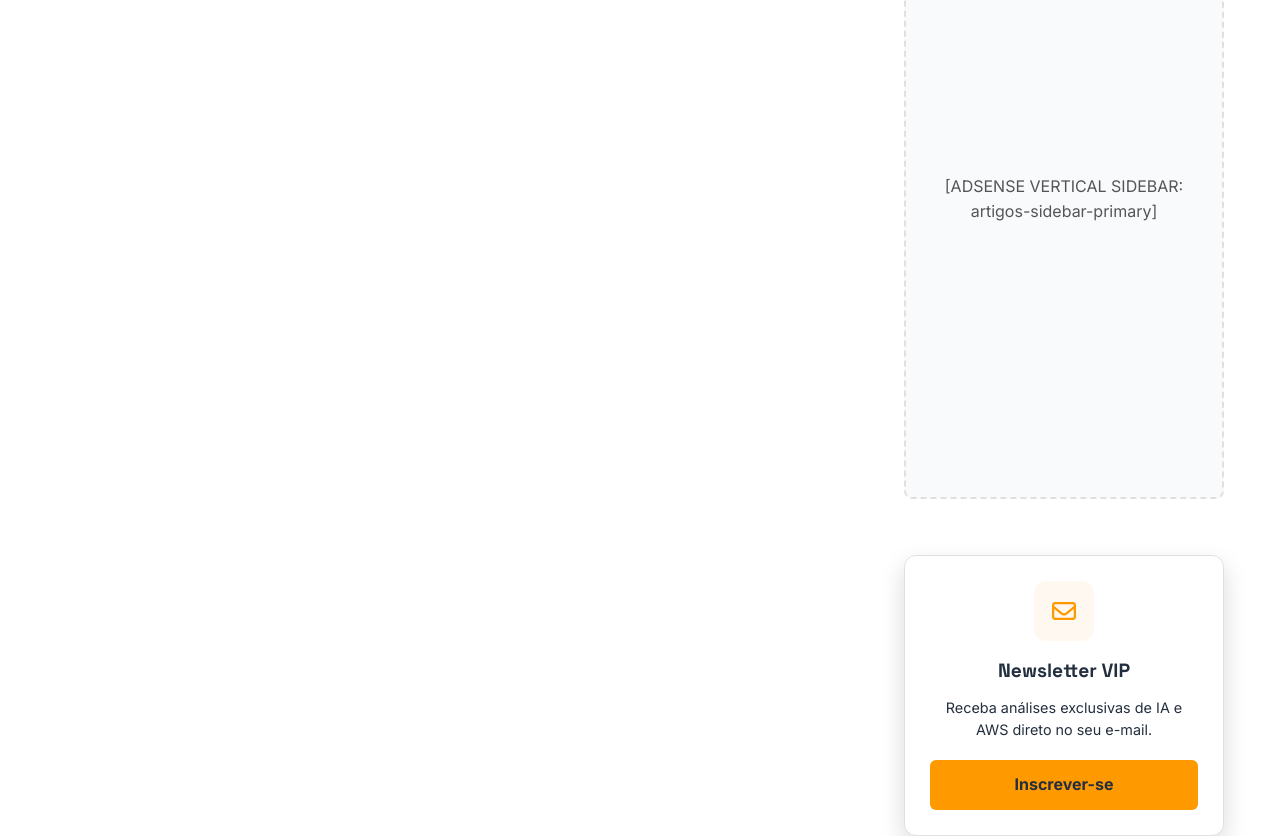
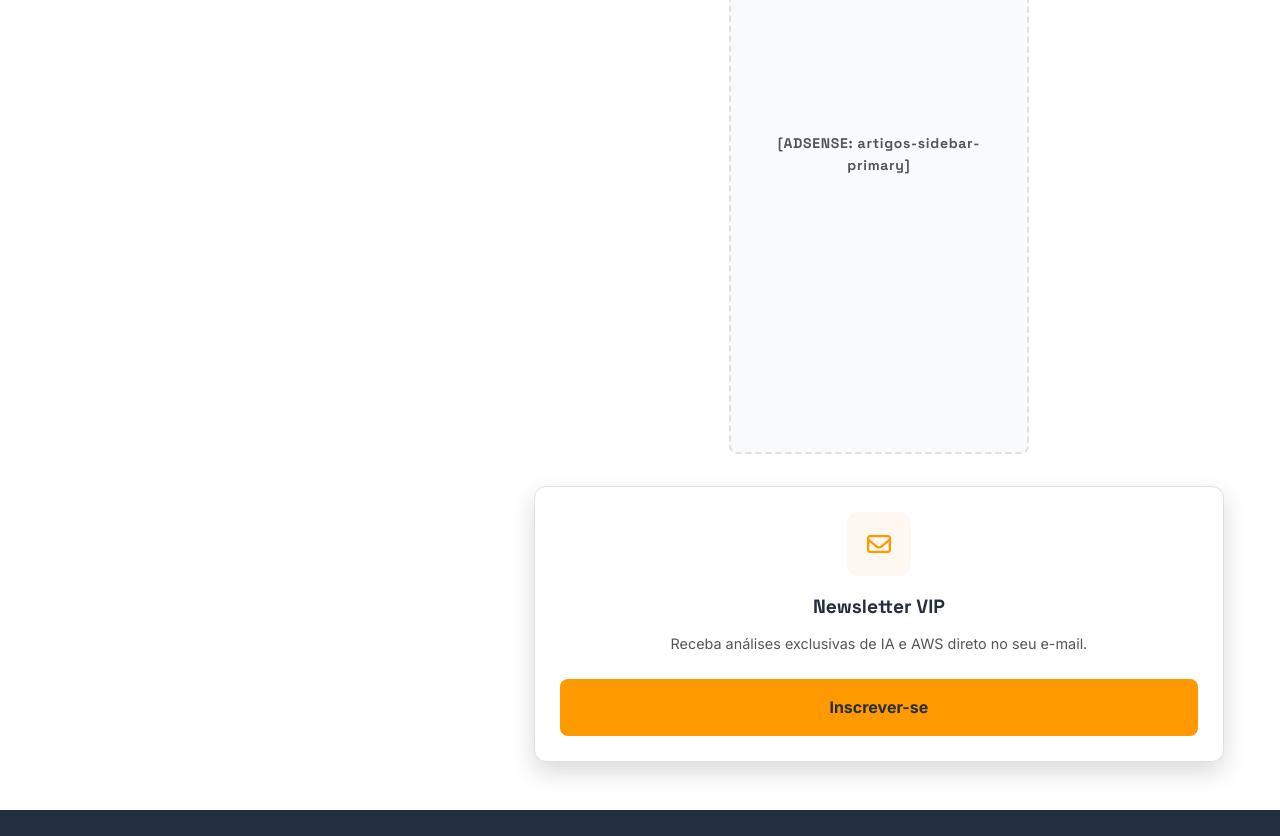
Before and after one commit to marcelo-jgoncalves/marcelo-goncalves-blog, a Next.js app in the folder frontend/: page /artigos in a window 1280 px wide. Shown: the part 920-1756 px from the top of the page. Built offline with nearby package versions, Linux system fonts and the light colour scheme; no server answers.

Commit message:
refactor: padronizando código da barra lateral

```diff
--- a/frontend/app/globals.css
+++ b/frontend/app/globals.css
@@ -1346,28 +1346,6 @@ header {
   }
 }
 
- /* .sticky-wrapper {
-    position: sticky;
-    top: 100px;
-  }
-*/
-
-/* Placeholder Global do AdSense Vertical */
-.adsense-vertical {
-  min-height: 600px;
-  width: 100%;
-  background-color: var(--gray-light, #f8fafc);
-  border: 2px dashed var(--gray-border, #cbd5e0) !important;
-  border-radius: 8px;
-  display: flex;
-  align-items: center;
-  justify-content: center;
-  text-align: center;
-  color: var(--gray-text, #64748b);
-  margin-bottom: var(--post-block-spacing, 30px);
-  padding: 20px;
-}
-
 html {
   scroll-behavior: smooth;
 }
--- /dev/null
+++ b/frontend/components/ui/AdsenseSidebar.css
@@ -0,0 +1,46 @@
+/* frontend/components/ui/AdsenseSidebar.tsx
+
+
+/* ==========================================================================
+   ADSENSE SIDEBAR (Zero CLS & 8px Grid)
+   ========================================================================== */
+
+/* 1. O Contêiner de Contenção (Container de Alta Performance) */
+.sidebar-ad-container {
+  /* 🚀 CLS ZERO: Reserva estrita da altura do formato IAB (300x600) */
+  min-height: 600px; /* 75 x 8px */
+  width: 100%;
+  max-width: 300px;
+  margin: 0 auto; /* Centraliza na sidebar */
+  display: flex;
+  justify-content: center;
+  align-items: center;
+  overflow: hidden; /* Evita que erros de iframe do Adsense vazem para o layout */
+  background-color: transparent;
+
+  /* NOTA: margin-bottom foi removido. O respiro de 32px é ditado pelo pai (BlogSidebar). */
+}
+
+/* 2. O Placeholder Visual (Apenas Dev/Homologação) */
+.sidebar-ad-container.ad-placeholder {
+  background-color: var(--gray-light, #f8fafc);
+  border: 2px dashed var(--gray-border, #cbd5e0);
+  /* 🚀 RITMO MATEMÁTICO: Corrigido de 20px para 24px (3 x 8px) */
+  padding: calc(var(--space-unit) * 3);
+  /* 🚀 RITMO: 8px (1 x 8px) */
+  border-radius: var(--space-unit);
+  color: var(--gray-text, #64748b);
+  text-align: center;
+  font-family: var(--font-space-grotesk);
+  font-size: 0.875rem; /* 14px */
+  font-weight: 700;
+  letter-spacing: 0.05em;
+}
+
+/* 3. Blindagem da Tag do Google */
+.sidebar-ad-container .adsbygoogle {
+  display: block !important;
+  margin: 0 auto;
+  width: 100%;
+  height: 100%;
+}
--- a/frontend/components/ui/AdsenseSidebar.tsx
+++ b/frontend/components/ui/AdsenseSidebar.tsx
@@ -1,46 +1,28 @@
 // frontend/components/ui/AdsenseSidebar.tsx
-
-import React from 'react';
+// 🚀 ARQUITETURA: Isolamento Estrito
+import './AdsenseSidebar.css';
 
 interface AdsenseSidebarProps {
-  blockId: string;
-  // A classe CSS 'adsense-vertical' é usada para o estilo do placeholder e para o Adsense real.
+  blockId?: string;
 }
 
-// Simula a lógica para determinar se deve carregar o AdSense real ou o placeholder.
-// Em um projeto real/Next.js, isso garante que o Adsense só é injetado em produção.
 const IS_PRODUCTION = process.env.NODE_ENV === 'production';
 
-// Componente para o slot de anúncio do Google AdSense em produção.
-// Ele apenas usa a classe de layout para reservar o espaço (CLS prevention).
-const AdsenseSlot: React.FC<{ blockId: string; className: string }> = ({ blockId, className }) => {
-    // Nota: A implementação real do Adsense JS (ins class="adsbygoogle" ...)
-    // e o carregamento do script seriam feitos aqui ou em um componente wrapper.
+export default function AdsenseSidebar({ blockId = "sidebar-300x600" }: AdsenseSidebarProps) {
+
+  if (IS_PRODUCTION) {
     return (
-        <div className={className}>
-            {/* <ins class="adsbygoogle" data-ad-client="ca-pub-XXXXXX" data-ad-slot={blockId} /> */}
-            {/* O conteúdo real do Adsense será renderizado aqui. */}
-            {/* Em produção, o CSS do placeholder (borda tracejada e fundo) é automaticamente substituído pelo AdSense. */}
-        </div>
+      <div className="sidebar-ad-container" aria-label="Anúncio">
+          {/* 🚀 PILAR 3 (Performance): O contêiner pai já reserva o espaço de 600px exatos,
+               eliminando qualquer possibilidade de CLS quando o JS do Google carregar. */}
+          {/* <ins className="adsbygoogle" data-ad-client="ca-pub-XXXXXX" data-ad-slot={blockId}></ins> */}
+      </div>
     );
-};
-
-
-export default function AdsenseSidebar({ blockId }: AdsenseSidebarProps) {
-
-  const placeholderClass = 'adsense-vertical';
-  const placeholderText = `[ADSENSE VERTICAL SIDEBAR: ${blockId}]`;
-
-  // 1. Lógica Condicional: Se for Produção, renderiza o slot real (que só tem classes CLS)
-  if (IS_PRODUCTION) {
-    return <AdsenseSlot blockId={blockId} className={placeholderClass} />;
   }
 
-  // 2. Se não for Produção (Desenvolvimento/Placeholder), renderiza o estilo tracejado
   return (
-    // Usa a classe CSS que define a borda tracejada, fundo e min-height (Seção 11 do globals.css)
-    <div className={placeholderClass}>
-      <span aria-hidden="true">{placeholderText}</span>
+    <div className="sidebar-ad-container ad-placeholder" aria-label="Espaço de anúncio reservado">
+      <span aria-hidden="true">[ADSENSE: {blockId}]</span>
     </div>
   );
 }
--- a/frontend/components/ui/BlogSidebar.css
+++ b/frontend/components/ui/BlogSidebar.css
@@ -1,83 +1,37 @@
-/* ui/BlogSidebar.css *//* frontend/components/ui/BlogSidebar.css */
+/* frontend/components/ui/BlogSidebar.css */
+/* ==========================================================================
+   BLOG SIDEBAR (Mobile-First & Sticky Layout)
+   ========================================================================== */
 
-/* Mobile First: Oculta a sidebar inteira em telas menores que 1024px */
-.op-blog-sidebar {
+/* 1. Mobile First: Sidebar não existe no DOM visual em telas pequenas */
+.blog-sidebar {
   display: none;
-}
-
-/* ==========================================================================
-   WIDGETS (Regras Visuais Independentes)
-   ========================================================================== */
-.op-widget {
-  background: white;
-  border: 1px solid var(--gray-border);
-  border-radius: 12px;
-  padding: 24px; /* Grid 8px */
-  /* 🚀 margin-bottom removido! O gap do pai fará esse trabalho */
-  box-shadow: 0 4px 6px -1px rgba(0, 0, 0, 0.05);
-  width: 100%;
-  box-sizing: border-box;
-}
-
-.op-widget-header {
-  display: flex;
-  justify-content: space-between;
-  align-items: center;
-  margin-bottom: 16px; /* Grid 8px */
-  border-bottom: 1px solid var(--gray-border);
-  padding-bottom: 8px; /* Grid 8px */
-}
-
-.op-widget-header h4 {
-  font-size: 0.8rem;
-  text-transform: uppercase;
-  letter-spacing: 0.05em;
-  color: var(--gray-text);
-  margin: 0;
-  font-family: var(--font-space-grotesk);
-  font-weight: 700;
-}
-
-/* Outros Widgets */
-.op-author-widget { text-align: center; }
-.op-author-img {
-  border-radius: 50%;
-  margin: 0 auto 16px; /* Grid 8px */
-  border: 3px solid var(--gray-light);
-  object-fit: cover;
-  display: block;
-}
-.op-author-widget p { font-size: 0.9rem; color: var(--gray-text); margin-top: 8px; }
-
-.op-adsense-feed {
-  background: var(--gray-light);
-  border: 2px dashed var(--gray-border);
-  border-radius: 8px;
-  padding: 32px;
-  text-align: center;
-  color: var(--gray-text);
-  font-family: var(--font-space-grotesk);
-  font-size: 0.9rem;
-  display: flex;
-  flex-direction: column;
-  align-items: center;
-  justify-content: center;
-  min-height: 120px;
 }
 
 /* ==========================================================================
    DESKTOP (Comportamento Estrutural e Sticky)
    ========================================================================== */
+
 @media (min-width: 1024px) {
-  .op-blog-sidebar {
+  .blog-sidebar {
     display: flex;
     flex-direction: column;
-    gap: 32px; /* 🚀 Grid 8px: Resolve o espaçamento entre todos os widgets automaticamente! */
-    height: max-content; /* Necessário para o sticky funcionar corretamente */
+    /* 🚀 RITMO DE 8px: O container pai dita o respiro de todos os filhos (32px) */
+    gap: calc(var(--space-unit) * 4);
 
-    /* 🚀 A Arma Secreta: Mantém a sidebar visível durante o scroll */
+    /* 🚀 ENGENHARIA STICKY: Altura dinâmica essencial para o sticky funcionar */
+    height: max-content;
     position: -webkit-sticky;
     position: sticky;
-    top: 104px; /* Altura do seu Top Header (ex: 64px) + 40px de respiro (Grid 8px) */
+    /* 104px = 13 * 8px (Altura do Header + Respiro visual) */
+    top: 104px;
+  }
+
+  /* Garante que o container de children propague o ritmo de 8px se tiver múltiplos itens */
+  .sidebar-dynamic-area {
+    width: 100%;
+    display: flex;
+    flex-direction: column;
+    gap: calc(var(--space-unit) * 4);
   }
 }
--- a/frontend/components/ui/BlogSidebar.tsx
+++ b/frontend/components/ui/BlogSidebar.tsx
@@ -1,4 +1,5 @@
 // frontend/components/ui/BlogSidebar.tsx
+
 import NewsletterWidget from './NewsletterWidget';
 import AdsenseSidebar from './AdsenseSidebar';
 import './BlogSidebar.css';
@@ -13,14 +14,16 @@ export default function BlogSidebar({
   adsenseBlockId = "sidebar-300x600"
 }: BlogSidebarProps) {
   return (
-    <aside className="op-blog-sidebar op-desktop-only" aria-label="Barra lateral do blog">
+    /* 🚀 ARQUITETURA: Classes limpas, sem prefixos, sem redundâncias */
+    <aside className="blog-sidebar" aria-label="Barra lateral do blog">
+
       {children && (
-        <div className="op-sidebar-dynamic-area">
+        <div className="sidebar-dynamic-area">
           {children}
         </div>
       )}
+
       <AdsenseSidebar blockId={adsenseBlockId} />
-
       <NewsletterWidget />
 
     </aside>
--- a/frontend/components/ui/NewsletterCTA.tsx
+++ b/frontend/components/ui/NewsletterCTA.tsx
@@ -1,3 +1,5 @@
+/* frontend/components/ui/NewsletterCTA.tsx */
+
 import Link from 'next/link';
 
 export default function NewsletterCTA() {
--- /dev/null
+++ b/frontend/components/ui/NewsletterWidget.css
@@ -0,0 +1,56 @@
+/* ==========================================================================
+   NEWSLETTER WIDGET (8px Grid & Strict Scope Isolation)
+   ========================================================================== */
+
+
+/* 🚀 2. Ícone Destaque */
+.widget-newsletter .card-icon-wrapper {
+  display: flex;
+  justify-content: center;
+  align-items: center;
+  /* 🚀 RITMO: Corrigido de 60px para 64px (8x8) */
+  width: calc(var(--space-unit) * 8);
+  height: calc(var(--space-unit) * 8);
+  background-color: #fff8f0;
+  color: var(--aws-orange);
+  border-radius: calc(var(--space-unit) * 1.5); /* 12px (Proporcional ao 64) */
+  font-size: 1.5rem;
+  /* 🚀 RITMO: Corrigido de 15px para 16px (2x8) */
+  margin: 0 auto calc(var(--space-unit) * 2);
+}
+
+
+
+.widget-newsletter .card-desc {
+  font-size: 0.9rem;
+  line-height: 1.5;
+  color: var(--gray-text);
+  /* 🚀 RITMO: Corrigido de 20px para 24px (3x8) */
+  margin-bottom: calc(var(--space-unit) * 3);
+}
+
+/* 🚀 4. O Botão (Limpo, Acessível e sem !important) */
+.widget-newsletter .btn-full {
+  display: block;
+  width: 100%;
+  text-align: center;
+  /* 🚀 RITMO UX: Ajustado de 12px para 16px de área de toque real (Mobile-Friendly) */
+  padding: calc(var(--space-unit) * 2);
+  background-color: var(--aws-orange);
+  color: var(--aws-dark);
+  text-decoration: none;
+  font-weight: 700;
+  /* 🚀 RITMO: Ajustado de 6px para 8px (1x8) */
+  border-radius: var(--space-unit);
+  border: none;
+  cursor: pointer;
+  transition: transform 0.3s ease, background-color 0.3s ease;
+}
+
+/* Prevenção de Sticky Hover */
+@media (hover: hover) {
+  .widget-newsletter .btn-full:hover {
+    transform: translateY(-2px);
+    background-color: var(--aws-orange-hover);
+  }
+}
--- a/frontend/components/ui/NewsletterWidget.tsx
+++ b/frontend/components/ui/NewsletterWidget.tsx
@@ -1,5 +1,7 @@
 /* frontend/components/ui/NewsletterWidget.tsx */
+
 import Link from 'next/link';
+import './NewsletterWidget.css';
 
 export default function NewsletterWidget() {
   return (
```
